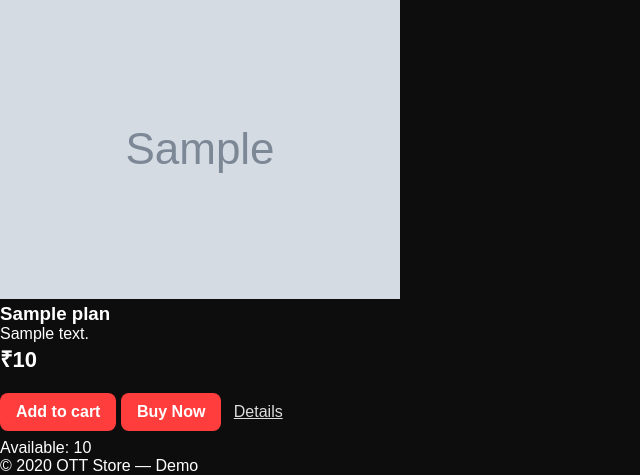
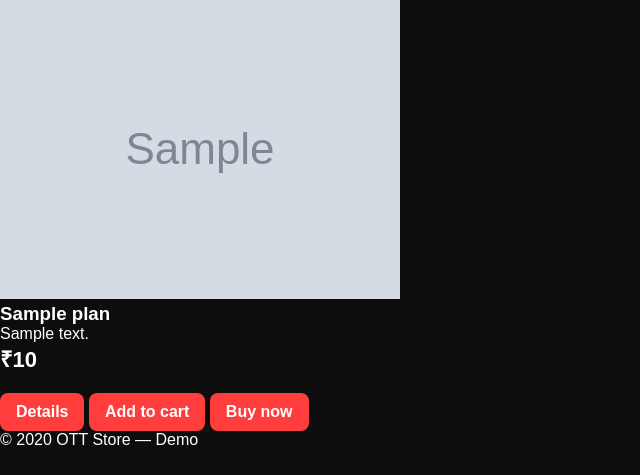
Before and after one commit to kafeelk528-ship-it/ott-minor-fixed, a Flask app: template templates/plans.html in a window 1280 px wide. Shown: the part 832-1307 px from the top of the page, without its empty margins (0-640 px from the left). After the commit the page ends 1277 px from the top, so only its background shows below. Run offline with Flask 3, Linux system fonts and the light colour scheme; the template is opened without the code that fills it: most values are stand-ins (such as "Sample title", 1, 10 or a date in 2020); grey boxes marked "Sample" are stand-in pictures.

Commit message:
Update plans.html

```diff
--- a/templates/plans.html
+++ b/templates/plans.html
@@ -1,20 +1,21 @@
 {% extends "base.html" %}
+{% block title %}Plans — OTT Store{% endblock %}
 {% block content %}
 <h2>All Plans</h2>
-<div class="grid">
+
+<div class="plans-grid">
   {% for p in plans %}
-    <div class="card">
-      <img class="logo" src="{{ url_for('static', filename='img/' + p.logo) }}" alt="">
+    <article class="card">
+      <img class="provider-logo" src="{{ url_for('static', filename='img/' ~ p.logo) }}" alt="">
       <h3>{{ p.name }}</h3>
-      <div class="small">{{ p.desc }}</div>
+      <p class="muted">{{ p.desc }}</p>
       <div class="price">₹{{ p.price }}</div>
-      <div style="margin-top:8px">
-        <a class="btn" href="{{ url_for('add_to_cart', pid=p.id) }}">Add to cart</a>
-        <a class="btn ghost" href="{{ url_for('buy_now', pid=p.id) }}">Buy Now</a>
-        <a class="small" href="{{ url_for('plan_details', pid=p.id) }}" style="margin-left:8px;color:#ddd">Details</a>
+      <div class="card-actions">
+        <a class="btn outlined" href="{{ url_for('plan_details', plan_id=p.id) }}">Details</a>
+        <a class="btn" href="{{ url_for('add_to_cart', plan_id=p.id) }}">Add to cart</a>
+        <a class="btn primary" href="{{ url_for('buy_now', plan_id=p.id) }}">Buy now</a>
       </div>
-      <div class="small" style="margin-top:8px">Available: {{ p.stock }}</div>
-    </div>
+    </article>
   {% endfor %}
 </div>
 {% endblock %}
```
